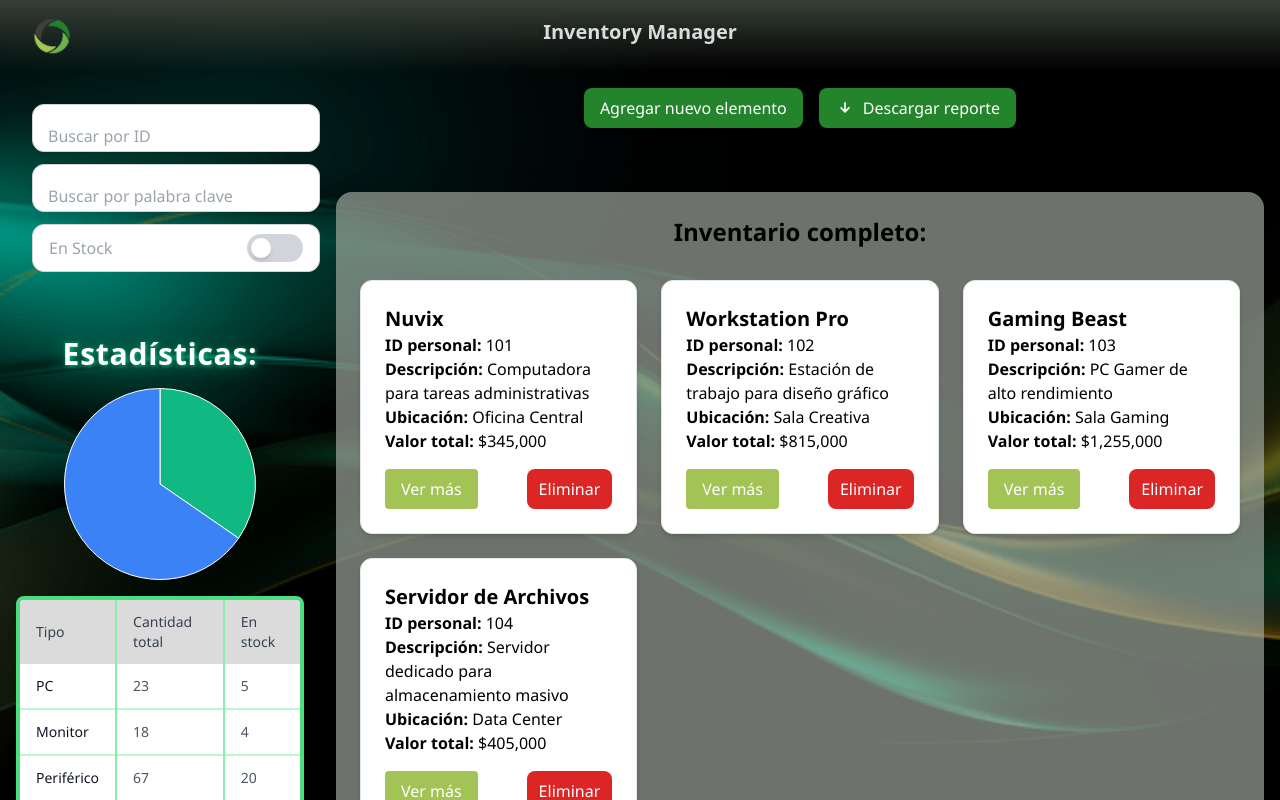
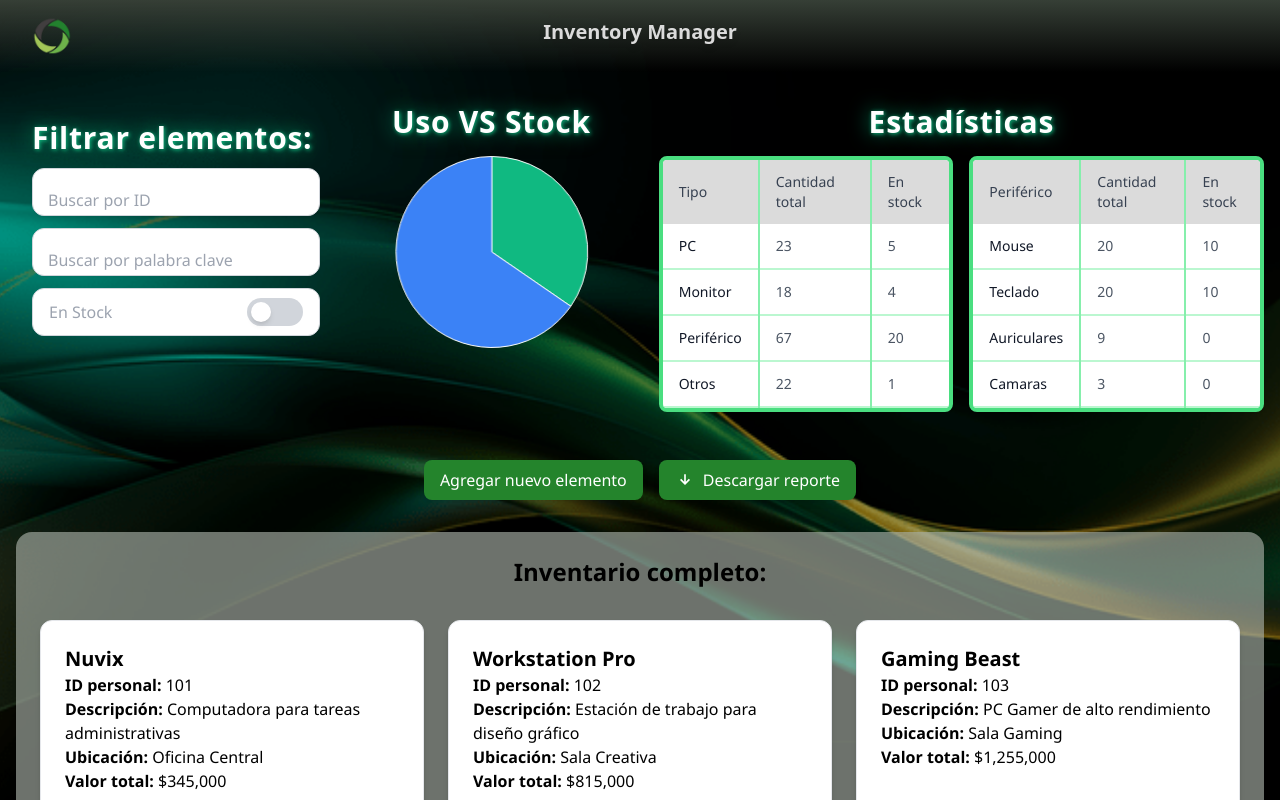
Before and after one commit to Milialvarez/inventory-manager, an Angular app in the folder inventory-front/: page /inventario in a window 1280 px wide. Built offline with nearby package versions, Linux system fonts and the light colour scheme.

Commit message:
reorganize components visual distribution to make the app more attractive

```diff
--- a/inventory-front/src/app/filter-panel/filter-panel.component.html
+++ b/inventory-front/src/app/filter-panel/filter-panel.component.html
@@ -1,4 +1,5 @@
 <div class="flex flex-col items-start gap-3 pt-4 ml-4">
+    <h1 class="text-white font-bold text-2xl md:text-3xl text-center tracking-wide drop-shadow-lg font-sans" style="text-shadow: 1px 1px 4px #10b981, 0 0 20px #059669;">Filtrar elementos:</h1>
   <app-inventory-filters
   label="Buscar por ID"
   placeholder="Ej: 101"
--- a/inventory-front/src/app/inventory-list/inventory-list.component.html
+++ b/inventory-front/src/app/inventory-list/inventory-list.component.html
@@ -1,8 +1,7 @@
-<div class="max-w-6xl mx-auto p-6 bg-secondary bg-opacity-65 rounded-2xl shadow-sm mt-12">
+<div class="p-6 bg-secondary bg-opacity-65 rounded-2xl shadow-sm">
   <h2 class="text-2xl font-semibold text-secondary-dark mb-8 text-center">
     Inventario completo:
   </h2>
-
   <div class="grid grid-cols-1 sm:grid-cols-2 lg:grid-cols-3 gap-6">
     <div *ngFor="let compuesto of elementosCompuestos"
       class="bg-white border border-secondary-dark rounded-xl p-6 shadow-md flex flex-col justify-between">
--- a/inventory-front/src/app/inventory-section/inventory-section.component.html
+++ b/inventory-front/src/app/inventory-section/inventory-section.component.html
@@ -1,20 +1,20 @@
-<div class="flex h-screen w-full gap-0">
-  <!-- Panel lateral SIN overflow-y-auto -->
-  <div class="w-1/4 p-4 flex flex-col gap-4">
+<div class="flex flex-col w-full p-4 gap-4 mt-4">
+  <div class="flex flex-col md:flex-row gap-4 w-full items-start">
+    <div class="w-full md:w-1/4">
       <app-filter-panel></app-filter-panel>
+    </div>
+
+    <div class="w-full md:w-3/4">
       <app-statistics></app-statistics>
     </div>
+  </div>
 
-  <!-- Área principal -->
-  <div class="w-3/4 p-4 flex flex-col">
-    <div class="w-full flex justify-center gap-4 mb-4">
+  <div class="w-full flex justify-center gap-4 mb-4 mt-8">
     <app-add-element-button></app-add-element-button>
     <app-report-button></app-report-button>
   </div>
 
-    <!-- Solo el área de inventario tiene scroll -->
-    <div class="flex-1 overflow-auto">
+  <div class="w-full">
     <app-inventory-list></app-inventory-list>
   </div>
 </div>
-</div>
--- a/inventory-front/src/app/statistics/statistics.component.html
+++ b/inventory-front/src/app/statistics/statistics.component.html
@@ -1,12 +1,19 @@
-<div class="w-full space-y-4 mt-12 mb-8">
-<h1 class="text-white font-bold text-2xl md:text-3xl text-center tracking-wide drop-shadow-lg font-sans" style="text-shadow: 1px 1px 4px #10b981, 0 0 20px #059669;">Estadísticas:</h1>
-  <!-- Gráfico de torta -->
+<div class="flex flex-col md:flex-row gap-4 w-full items-start">
+  <div class="w-full md:w-1/3 flex flex-col gap-4">
+    <h2 class="text-white font-bold text-2xl md:text-3xl tracking-wide drop-shadow-lg font-sans text-center" style="text-shadow: 1px 1px 4px #10b981, 0 0 20px #059669;">
+      Uso VS Stock
+    </h2>
     <div class="h-48">
       <canvas #pieChart></canvas>
     </div>
+  </div>
 
-  <!-- Tabla -->
-  <div class="bg-white rounded-lg shadow-sm border-4 border-green-400 overflow-hidden">
+  <div class="w-full md:w-2/3 flex flex-col gap-4">
+    <h2 class="text-white font-bold text-2xl md:text-3xl tracking-wide drop-shadow-lg font-sans text-center" style="text-shadow: 1px 1px 4px #10b981, 0 0 20px #059669;">
+      Estadísticas
+    </h2>
+    <div class="flex flex-col md:flex-row gap-4">
+      <div class="w-full md:w-1/2 bg-white rounded-lg shadow-sm border-4 border-green-400 overflow-hidden">
         <table class="w-full text-sm">
           <thead class="bg-secondary_lighter">
             <tr>
@@ -25,7 +32,7 @@
         </table>
       </div>
 
-  <div class="bg-white rounded-lg shadow-sm border-4 border-green-400 overflow-hidden">
+      <div class="w-full md:w-1/2 bg-white rounded-lg shadow-sm border-4 border-green-400 overflow-hidden">
         <table class="w-full text-sm">
           <thead class="bg-secondary_lighter">
             <tr>
@@ -44,3 +51,5 @@
         </table>
       </div>
     </div>
+  </div>
+</div>
```
Lines whose indentation alone changed are shown as unchanged.
